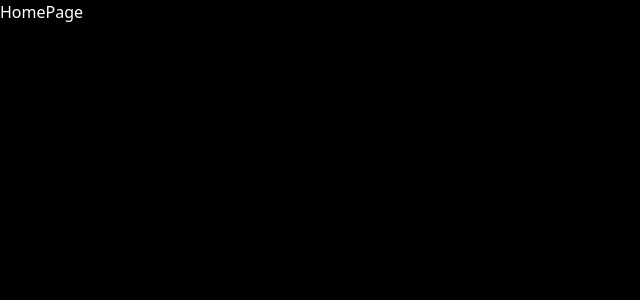
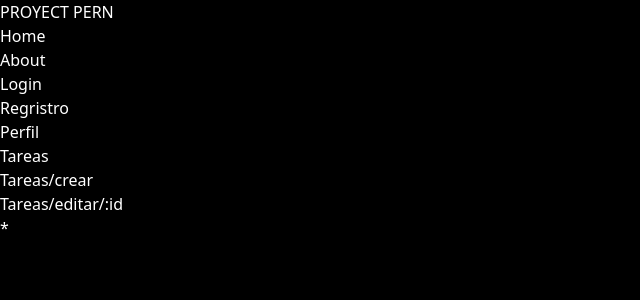
Before and after one commit to CarolinaMamani/4to_semestre, a React (Vite) app in the folder JavaScript/PERN-stack/frontend/: page / in a window 1280 px wide. Shown: the top 300 px of the page, without its empty margins (0-640 px from the left). Built offline with nearby package versions, Linux system fonts and the light colour scheme.

Commit message:
JS9.19.3

```diff
--- a/JavaScript/PERN-stack/frontend/src/App.jsx
+++ b/JavaScript/PERN-stack/frontend/src/App.jsx
@@ -7,10 +7,13 @@ import RegisterPage from './pages/RegisterPage'
 import ProfilePage from './pages/ProfilePage'
 import TareasPage from './pages/TareasPage'
 import NotFound from "./pages/NotFound"
+import Navbar from "./componentes/navbar/Navbar"
 
 function App(){
   return (
     //creamos diferentes rutas
+    <>
+    <Navbar>
       <Routes>
         <Route path="/" element={<HomePage/>} />
         <Route path="/about" element ={<AboutPage/>} />
@@ -23,6 +26,8 @@ function App(){
 
 
       </Routes>
+    </Navbar>
+    </>
   )
 }
 
--- a/JavaScript/PERN-stack/frontend/src/componentes/navbar/Navbar.jsx
+++ b/JavaScript/PERN-stack/frontend/src/componentes/navbar/Navbar.jsx
@@ -6,11 +6,11 @@ const navigation = [
         path:"/"
     },
     {
-        name: "About"
+        name: "About",
         path:"/about"
     },
     {
-        name:"Login"
+        name:"Login",
         path: "/login"
     },
     {
@@ -46,7 +46,14 @@ function Navbar() {
         </h1>
         <ul>
             <li>
+                {
+                    navigation.map(({name, path}) => (
+                        <li key={name}>
+                            <Link to={path}>{name}</Link>
+                        </li>
 
+                    ))
+                }
             </li>
         </ul>
     </nav>
```
Lines whose indentation alone changed are shown as unchanged.
